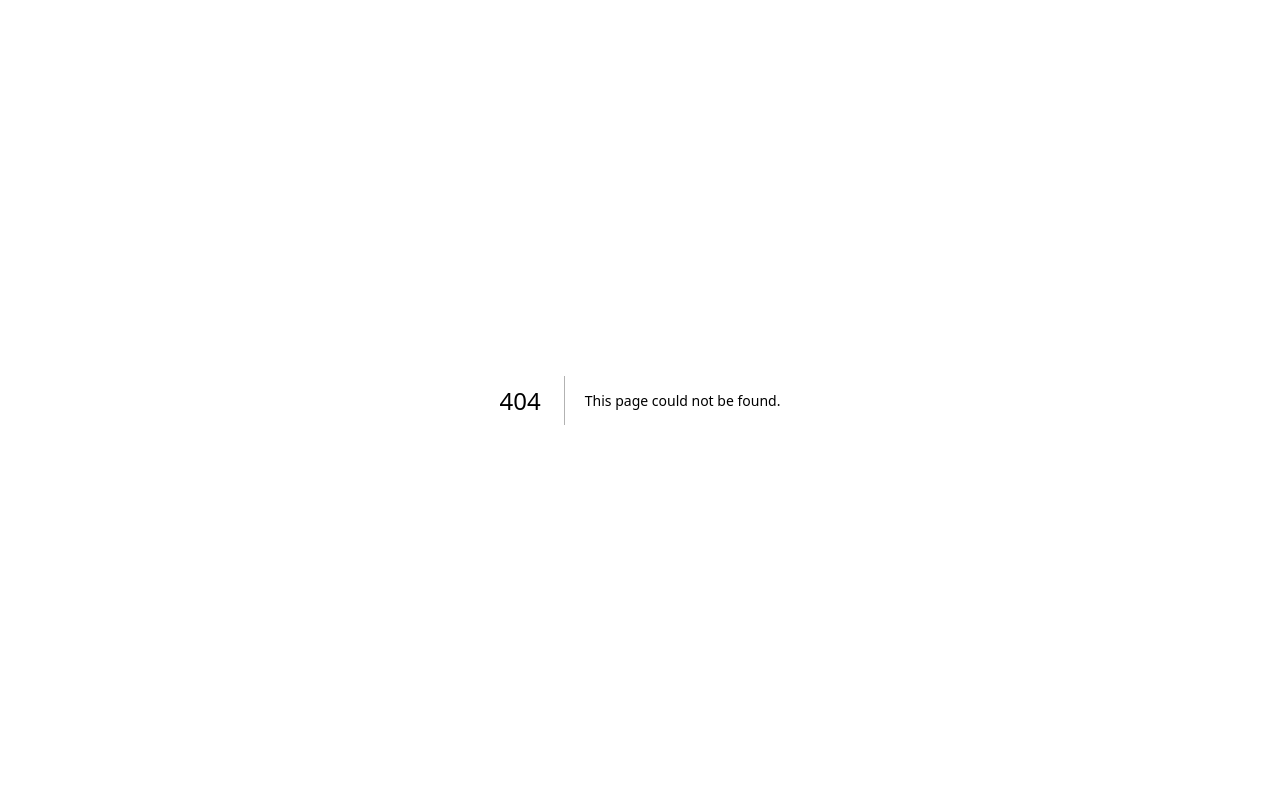
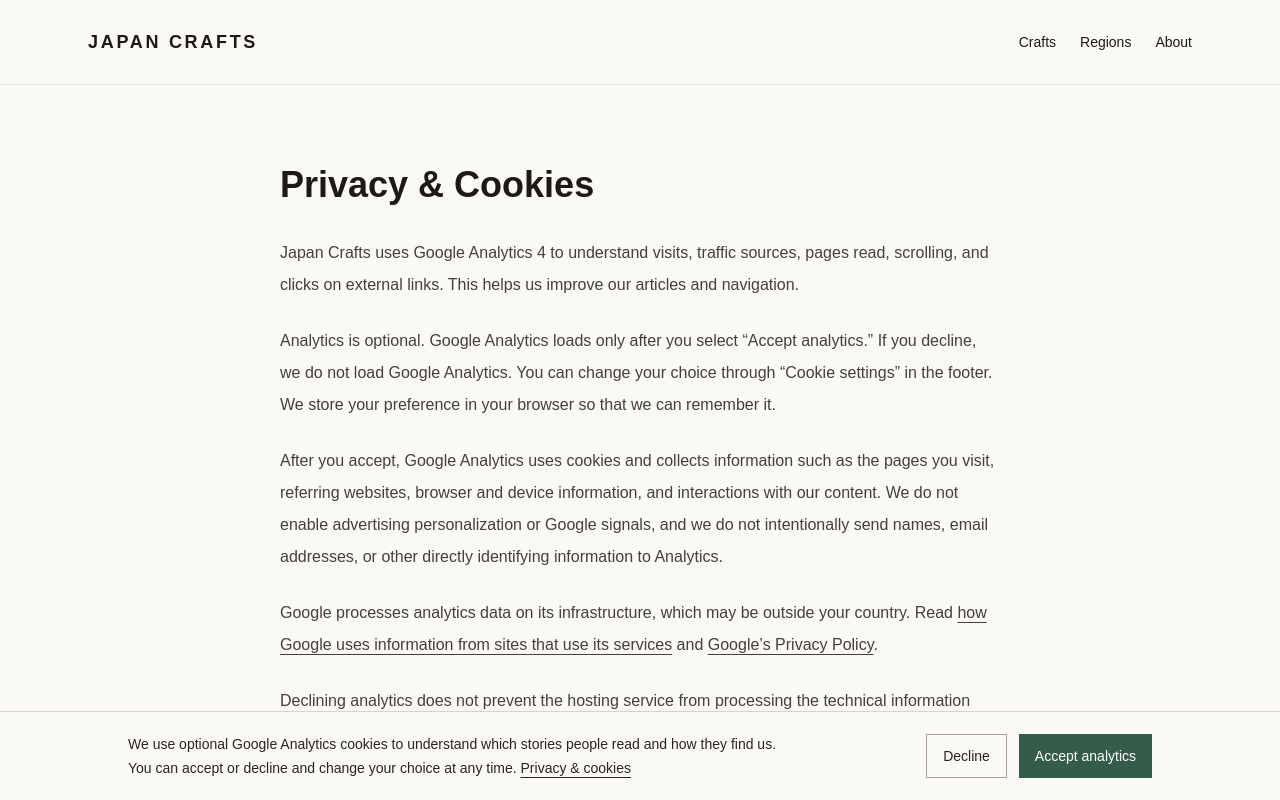
Before and after one commit to mescarmilde/japan-crafts, a Next.js app: page /en/privacy in a window 1280 px wide. Before the commit this address had no page. Shown: the top 800 px of the page. Built offline with nearby package versions, Linux system fonts and the light colour scheme.

Commit message:
Add consent-based GA4 analytics for production

```diff
--- /dev/null
+++ b/app/AnalyticsConsent.tsx
@@ -0,0 +1,60 @@
+"use client";
+
+import Script from "next/script";
+import Link from "next/link";
+import { useEffect, useState } from "react";
+
+const measurementId = "G-GLH2BLB5YX";
+const storageKey = "japan-crafts-analytics-consent";
+declare global {
+  interface Window { dataLayer: unknown[]; gtag: (...args: unknown[]) => void; }
+}
+export default function AnalyticsConsent({ enabled }: { enabled: boolean }) {
+  const [choice, setChoice] = useState<string | null>(null);
+  const [loaded, setLoaded] = useState(false);
+  const [editing, setEditing] = useState(false);
+  useEffect(() => {
+    let saved: string | null = null;
+    try { saved = localStorage.getItem(storageKey); } catch {}
+    setChoice(saved === "accepted" || saved === "declined" ? saved : null);
+    setLoaded(true);
+  }, []);
+  function choose(value: string) {
+    try { localStorage.setItem(storageKey, value); } catch {}
+    if (choice === "accepted" && value === "declined") {
+      window.gtag?.("consent", "update", { analytics_storage: "denied" });
+      document.cookie.split(";").forEach((cookie) => {
+        const name = cookie.split("=")[0].trim();
+        if (!name.startsWith("_ga")) return;
+        const domains = ["", location.hostname, "." + location.hostname];
+        for (const domain of domains) document.cookie = name + "=; Max-Age=0; Path=/" + (domain ? "; Domain=" + domain : "");
+      });
+      location.reload();
+      return;
+    }
+    setChoice(value);
+    setEditing(false);
+  }
+  return <>
+    {enabled && choice === "accepted" && <>
+      <Script id="ga4-init" strategy="afterInteractive">{`
+        window.dataLayer = window.dataLayer || [];
+        function gtag(){dataLayer.push(arguments);}
+        gtag('consent', 'default', {analytics_storage:'granted',ad_storage:'denied',ad_user_data:'denied',ad_personalization:'denied'});
+        gtag('js', new Date());
+        gtag('config', '${measurementId}', {allow_google_signals:false,allow_ad_personalization_signals:false});
+      `}</Script>
+      <Script src={`https://www.googletagmanager.com/gtag/js?id=${measurementId}`} strategy="afterInteractive" />
+    </>}
+    <button type="button" onClick={() => setEditing(true)} className="underline underline-offset-4 min-h-11 focus-visible:outline-2 focus-visible:outline-offset-4">Cookie settings</button>
+    {loaded && (choice === null || editing) && <section aria-label="Analytics cookie preferences" className="fixed bottom-0 left-0 right-0 z-50 border-t border-stone-300 bg-[#faf9f6] p-5 text-stone-800 shadow-lg">
+      <div className="mx-auto flex max-w-5xl flex-col gap-4 sm:flex-row sm:items-center sm:justify-between">
+        <p className="max-w-2xl text-sm leading-6">We use optional Google Analytics cookies to understand which stories people read and how they find us. You can accept or decline and change your choice at any time.{" "}<Link href="/en/privacy" className="underline underline-offset-4">Privacy &amp; cookies</Link></p>
+        <div className="flex shrink-0 gap-3">
+          <button type="button" onClick={() => choose("declined")} className="min-h-11 border border-stone-400 px-4 py-2 text-sm focus-visible:outline-2 focus-visible:outline-offset-4">Decline</button>
+          <button type="button" onClick={() => choose("accepted")} className="min-h-11 bg-[#355c49] px-4 py-2 text-sm text-white focus-visible:outline-2 focus-visible:outline-offset-4">Accept analytics</button>
+        </div>
+      </div>
+    </section>}
+  </>;
+}
--- a/app/en/layout.tsx
+++ b/app/en/layout.tsx
@@ -1,4 +1,5 @@
 import Link from "next/link";
+import AnalyticsConsent from "../AnalyticsConsent";
 
 export default function EnglishLayout({
   children,
@@ -32,6 +33,7 @@ export default function EnglishLayout({
       <footer className="mt-20 border-t border-stone-200">
         <div className="mx-auto max-w-6xl px-6 py-10 text-sm text-stone-500">
           © 2026 Japan Crafts
+          <div className="mt-3 flex flex-wrap items-center gap-x-6"><Link href="/en/privacy" className="underline underline-offset-4">Privacy &amp; cookies</Link><AnalyticsConsent enabled={process.env.VERCEL_ENV === "production"} /></div>
         </div>
       </footer>
     </div>
--- /dev/null
+++ b/app/en/privacy/page.tsx
@@ -0,0 +1,14 @@
+import type { Metadata } from "next";
+export const metadata: Metadata = { title: "Privacy & Cookies | Japan Crafts", description: "How Japan Crafts uses optional analytics cookies." };
+export default function PrivacyPage() {
+  return <main className="mx-auto max-w-3xl px-6 py-12 sm:py-20">
+    <h1 className="text-4xl font-semibold">Privacy &amp; Cookies</h1>
+    <div className="mt-8 space-y-6 leading-8 text-stone-700">
+      <p>Japan Crafts uses Google Analytics 4 to understand visits, traffic sources, pages read, scrolling, and clicks on external links. This helps us improve our articles and navigation.</p>
+      <p>Analytics is optional. Google Analytics loads only after you select “Accept analytics.” If you decline, we do not load Google Analytics. You can change your choice through “Cookie settings” in the footer. We store your preference in your browser so that we can remember it.</p>
+      <p>After you accept, Google Analytics uses cookies and collects information such as the pages you visit, referring websites, browser and device information, and interactions with our content. We do not enable advertising personalization or Google signals, and we do not intentionally send names, email addresses, or other directly identifying information to Analytics.</p>
+      <p>Google processes analytics data on its infrastructure, which may be outside your country. Read <a className="underline underline-offset-4" href="https://policies.google.com/technologies/partner-sites" target="_blank" rel="noopener noreferrer">how Google uses information from sites that use its services</a> and <a className="underline underline-offset-4" href="https://policies.google.com/privacy" target="_blank" rel="noopener noreferrer">Google’s Privacy Policy</a>.</p>
+      <p>Declining analytics does not prevent the hosting service from processing the technical information needed to deliver and secure this website. Blocking cookies or using privacy tools may also limit analytics.</p>
+    </div>
+  </main>;
+}
```
